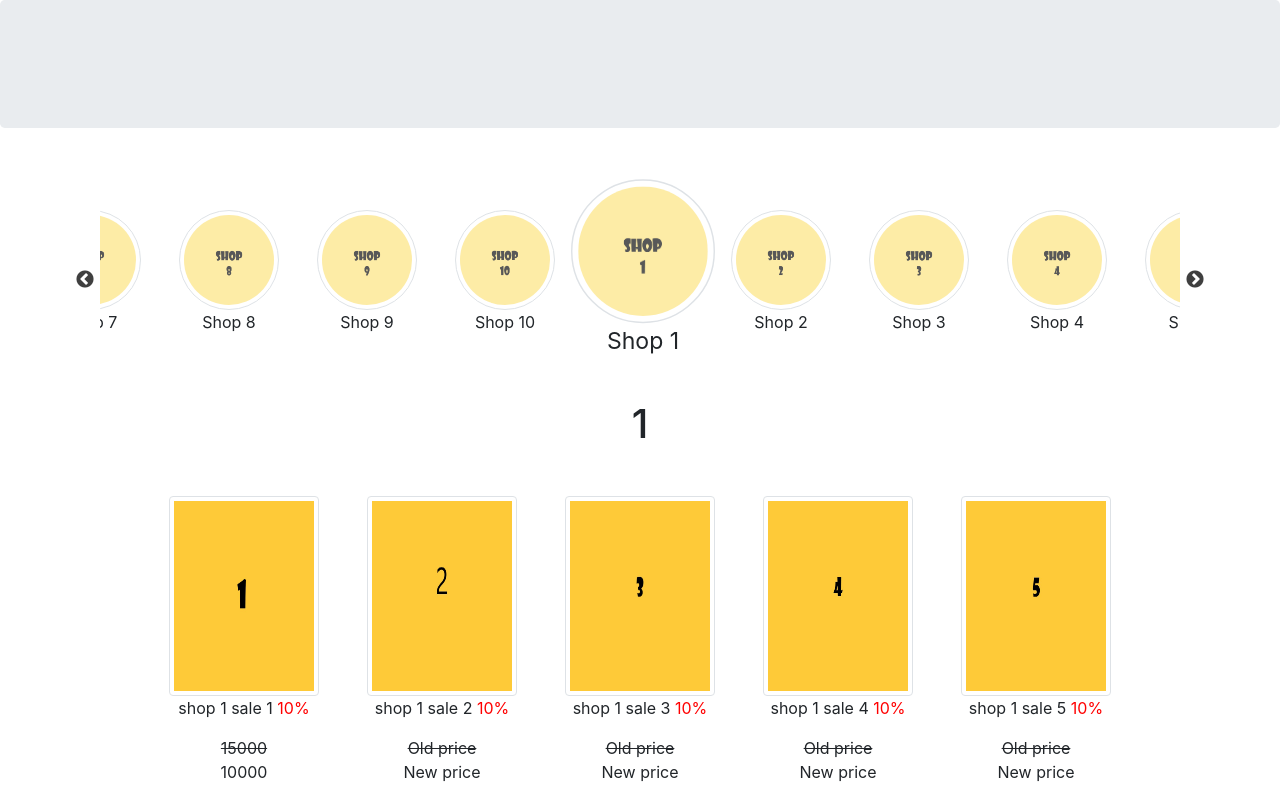
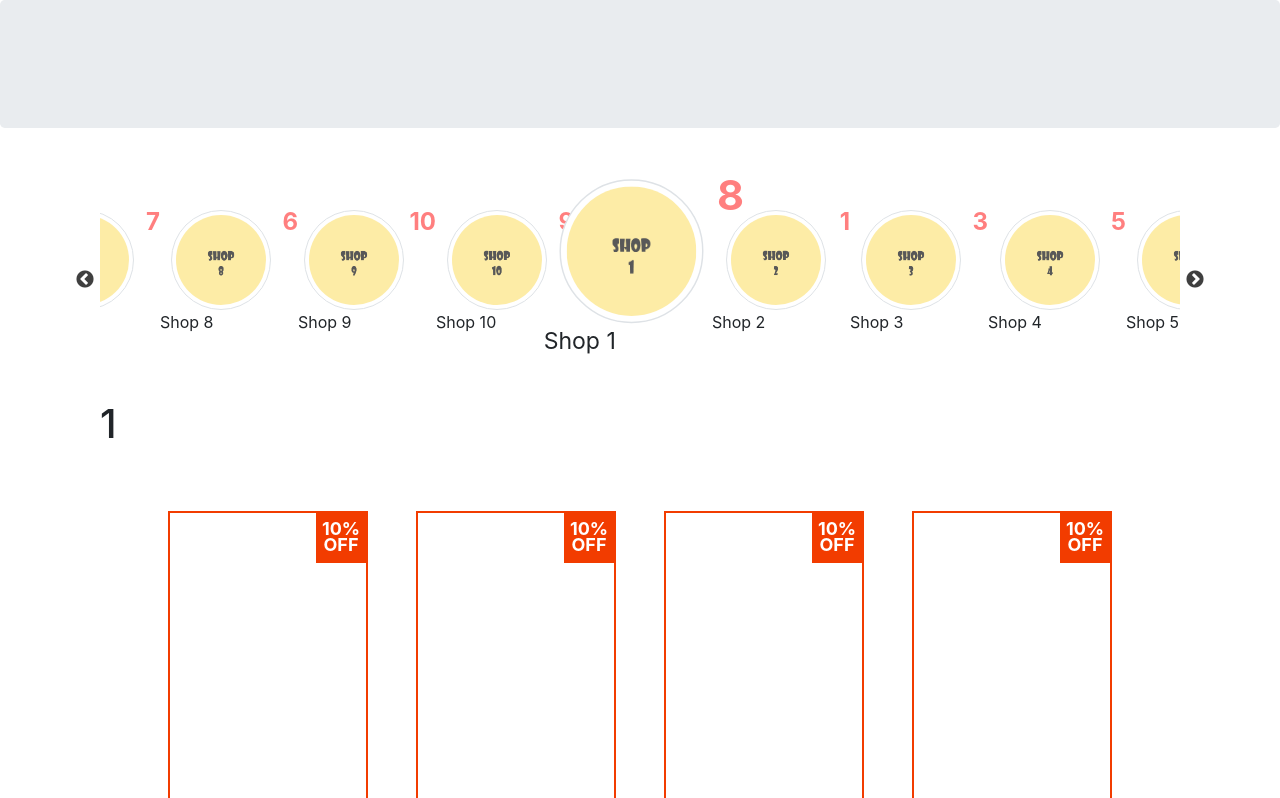
Before and after one commit to nukymargy/saleroom, a React (Create React App) app: page /1 in a window 1280 px wide. Shown: the top 798 px of the page. Built offline with nearby package versions, Linux system fonts and the light colour scheme.

Commit message:
added modal

```diff
--- a/package.json
+++ b/package.json
@@ -9,6 +9,7 @@
     "pure-react-carousel": "^1.20.0",
     "react": "^16.8.6",
     "react-dom": "^16.8.6",
+    "react-modal": "^3.8.1",
     "react-responsive-carousel": "^3.1.49",
     "react-router-dom": "^5.0.1",
     "react-scripts": "3.0.0",
--- a/src/App.css
+++ b/src/App.css
@@ -1,27 +1,9 @@
-.App {
-    text-align: center;
+body{
+    font-family: 'Roboto', sans-serif;
 }
 
-.App-logo {
-    animation: App-logo-spin infinite 20s linear;
-    height: 40vmin;
-    pointer-events: none;
-}
 
-.App-header {
-    background-color: #282c34;
-    min-height: 100vh;
-    display: flex;
-    flex-direction: column;
-    align-items: center;
-    justify-content: center;
-    font-size: calc(10px + 2vmin);
-
-}
-
-.App-link {
-    color: #61dafb;
-}
+/*Carousel*/
 
 @keyframes App-logo-spin {
     from {
--- a/src/components/Carousel.js
+++ b/src/components/Carousel.js
@@ -27,14 +27,15 @@ export function Carousel(props) {
                 initialSlide={selectedIndex}
                 afterChange={onSelectedIndexChange}
             >
-
-                {shops.map(shop => (
+                {shops.map(shop =>
                     <div key={shop.id}>
+                        <div className="close" style={{color: 'red'}}>
+                            <span aria-hidden="true">{shop.count}</span>
+                        </div>
                         <img className="img-thumbnail" alt="shop logo" style={logoStyle} src={shop.logo}/>
                         <p>{shop.name}</p>
                     </div>
-
-                ))}
+                )}
             </Slider>
         </div>
     )
--- a/src/components/Footer.js
+++ b/src/components/Footer.js
@@ -1,9 +1,9 @@
 import React from "react";
+import {SaleCarousel} from "./SaleCarousel";
 
 export class Footer extends React.Component{
     render() {
         return (<div className=" row jumbotron mb-0">
-
         </div>)
     }
 }
--- a/src/components/Sale.js
+++ b/src/components/Sale.js
@@ -1,9 +1,41 @@
 import React from "react";
 import styled from 'styled-components'
 
-const ThumbImg = styled.img`
-    height: 200px;
-    width: 150px
+export const Img = styled.div`
+    width: 200px;
+    height: 300px;
+    border: 2px solid #f23c00;
+    position: relative;
+    margin-top: 15px;
+`;
+
+const Off = styled.div`
+    position: absolute;
+    right: 0px;
+    line-height: 0;
+    text-align: center;
+    color: white;
+    width: 50px;
+    height: 50px;
+    background-color: #f23c00;
+    font-weight: bold;
+    font-size: 18px;
+`;
+
+export const Price = styled.p`
+    font-weight: bold;
+    font-size: 13px;
+`;
+
+export const NewPrice = styled(Price)`
+    font-size: 16px;
+    color: #f23c00;
+`;
+
+export const SaleName = styled.p`
+    margin-top: 10px;
+    color: #605a58;
+    font-size: 12px;
 `;
 
 export class Sale extends React.Component {
@@ -12,10 +44,17 @@ export class Sale extends React.Component {
     render() {
         return (
             <div>
-                <ThumbImg className="img-thumbnail" src={this.props.img}/>
-                <p>{this.props.name} <span style={{color: 'red'}}>{this.props.salePercent}%</span></p>
-                <del>{this.props.oldPrice}</del>
-                <p>{this.props.newPrice}</p>
+                <Img>
+                    <Off>
+                        <p className="mt-3">{this.props.salePercent}%</p>
+                        <p>OFF</p>
+                    </Off>
+                </Img>
+                <div style={{lineHeight: '5px'}}>
+                    <SaleName>{this.props.name}</SaleName>
+                    <Price>{this.props.oldPrice}֏</Price>
+                    <NewPrice>NOW {this.props.newPrice}֏</NewPrice>
+                </div>
             </div>
         )
     }
--- /dev/null
+++ b/src/components/SaleCarousel.js
@@ -0,0 +1,46 @@
+import React from "react";
+import Slider from "react-slick";
+import "slick-carousel/slick/slick-theme.css";
+import "slick-carousel/slick/slick.css";
+import sale1 from "../assets/saleImages/s3.jpg";
+import sale2 from "../assets/saleImages/s4.jpg";
+import sale3 from "../assets/saleImages/s5.jpg";
+import sale4 from "../assets/saleImages/s6.jpg";
+
+const sales = [sale1, sale2, sale3, sale4];
+
+export function SaleCarousel(props) {
+
+    return (
+        <div className="container">
+            <Slider
+                dots={true}
+                dotsClass="slick-dots slick-thumb"
+                infinite={true}
+                speed={500}
+                slidesToShow={1}
+                slidesToScroll={1}
+                adaptiveHeight={true}
+                customPaging={(i) => (
+                    <a>
+                        {/*<img src={sales[i]}/>*/}
+                    </a>
+                )}
+            >
+                <div>
+                    <img className="mx-auto" src={sale1}/>
+                </div>
+                <div>
+                    <img className="mx-auto" src={sale2}/>
+                </div>
+                <div>
+                    <img className="mx-auto" src={sale3}/>
+                </div>
+                <div>
+                    <img  className="mx-auto" src={sale4}/>
+                </div>
+            </Slider>
+        </div>
+    )
+
+}
--- /dev/null
+++ b/src/components/SaleInfo.js
@@ -0,0 +1,60 @@
+import React from "react";
+import Modal from 'react-modal';
+import {withRouter} from "react-router-dom";
+import {SaleCarousel} from "./SaleCarousel";
+
+const customStyles = {
+    content: {
+        top: '50%',
+        left: '50%',
+        right: 'auto',
+        bottom: 'auto',
+        marginRight: '-50%',
+        transform: 'translate(-50%, -50%)'
+    }
+};
+
+Modal.setAppElement('#root');
+
+class SaleInfo extends React.Component {
+    constructor(props) {
+        super(props);
+
+        this.afterOpenModal = this.afterOpenModal.bind(this);
+
+    }
+
+    afterOpenModal() {
+        this.subtitle.style.color = '#f00';
+    }
+
+    render() {
+        console.log(this.props);
+
+        return (
+
+                <Modal
+                    isOpen={this.props.isOpen}
+                    onAfterOpen={this.afterOpenModal}
+                    onRequestClose={this.props.closeModal}
+                    style={customStyles}
+                    contentLabel="Example Modal"
+                >
+                    <button onClick={this.props.closeModal} type="button" className="close" aria-label="Close">
+                        <span aria-hidden="true">&times;</span>
+                    </button>
+                    <h2 ref={subtitle => this.subtitle = subtitle} className="text-center">{this.props.name}</h2>
+                    <div className="row">
+                    <SaleCarousel/>
+                    <p className="">{this.props.oldPrice}</p>
+                    </div>
+
+
+                </Modal>
+
+
+        )
+    }
+}
+
+export default withRouter(SaleInfo);
--- a/src/components/SaleList.js
+++ b/src/components/SaleList.js
@@ -1,16 +1,23 @@
 import React from "react";
 import {Sale} from "./Sale";
+import SaleInfo from "./SaleInfo";
+import {useState} from "react";
+
 
 export function SaleList(props) {
 
+    const [modalIsOpen, setModal] = useState(false);
+    const [sale, setSale] = useState([]);
+
     const sales = props.sales;
+    const openModal = (sale) =>{ setModal(true); setSale(sale)};
+    const closeModal = () => setModal(false);
 
-    return (
+    return (<>
         <div className="row justify-content-center">
             {sales.map(sale => (
-                <div key={sale.id} className="px-4">
+                <div key={sale.id} className="px-4" onClick={()=> openModal(sale)}>
                     <Sale
-                        img={sale.img}
                         name={sale.name}
                         oldPrice={sale.oldPrice}
                         newPrice={sale.newPrice}
@@ -18,6 +25,17 @@ export function SaleList(props) {
                     />
                 </div>
             ))}
+
         </div>
+            <SaleInfo
+                name={sale.name}
+                oldPrice={sale.oldPrice}
+                newPrice={sale.newPrice}
+                salePercent={sale.salePercent}
+                img={sale.img}
+                isOpen={modalIsOpen}
+                closeModal={closeModal}
+            />
+        </>
     )
 }
--- a/src/components/Shop.js
+++ b/src/components/Shop.js
@@ -13,87 +13,94 @@ import {SaleList} from "./SaleList";
 
 function getSales(shopId) {
     return [
-        {id: 1, name: `shop ${shopId} sale 1`, img: sale1, oldPrice: 15000, newPrice: 10000, salePercent: 10},
+        {
+            id: 1,
+            name: `shop ${shopId} sale 1`,
+            img: sale1, oldPrice: 15000,
+            newPrice: 10000,
+            salePercent: 10
+        },
         {
             id: 2,
             name: `shop ${shopId} sale 2`,
             img: sale2,
-            oldPrice: 'Old price',
-            newPrice: 'New price',
+            oldPrice: 15000,
+            newPrice: 13000,
             salePercent: 10
         },
         {
             id: 3,
             name: `shop ${shopId} sale 3`,
             img: sale3,
-            oldPrice: 'Old price',
-            newPrice: 'New price',
+            oldPrice: 15000,
+            newPrice: 13000,
             salePercent: 10
         },
         {
             id: 4,
             name: `shop ${shopId} sale 4`,
             img: sale4,
-            oldPrice: 'Old price',
-            newPrice: 'New price',
+            oldPrice: 15000,
+            newPrice: 13000,
             salePercent: 10
         },
         {
             id: 5,
             name: `shop ${shopId} sale 5`,
             img: sale5,
-            oldPrice: 'Old price',
-            newPrice: 'New price',
+            oldPrice: 15000,
+            newPrice: 13000,
             salePercent: 10
         },
         {
             id: 6,
             name: `shop ${shopId} sale 6`,
             img: sale6,
-            oldPrice: 'Old price',
-            newPrice: 'New price',
+            oldPrice: 15000,
+            newPrice: 13000,
             salePercent: 10
         },
         {
             id: 7,
             name: `shop ${shopId} sale 7`,
             img: sale7,
-            oldPrice: 'Old price',
-            newPrice: 'New price',
+            oldPrice: 15000,
+            newPrice: 13000,
             salePercent: 10
         },
         {
             id: 8,
             name: `shop ${shopId} sale 8`,
             img: sale8,
-            oldPrice: 'Old price',
-            newPrice: 'New price',
+            oldPrice: 15000,
+            newPrice: 13000,
             salePercent: 10
         },
         {
             id: 9,
             name: `shop ${shopId} sale 9`,
             img: sale9,
-            oldPrice: 'Old price',
-            newPrice: 'New price',
+            oldPrice: 15000,
+            newPrice: 13000,
             salePercent: 10
         },
         {
             id: 10,
             name: `shop ${shopId} sale 10`,
             img: sale10,
-            oldPrice: 'Old price',
-            newPrice: 'New price',
+            oldPrice: 15000,
+            newPrice: 13000,
             salePercent: 10
         }
     ];
 }
 
+
 export function Shop(props) {
     const [sales, setSales] = useState([]);
 
     useEffect(() => {
-        const sales = getSales(props.id);
+        const sales = getSales(props.id, props.count);
         setSales(sales);
     }, [props.id]);
 
--- a/src/components/ShopList.js
+++ b/src/components/ShopList.js
@@ -1,54 +1,84 @@
-// import 'pure-react-carousel/dist/react-carousel.es.css';
 import React from "react";
 import {withRouter} from "react-router-dom";
 import logos from '../assets/shopLogos'
 import {Carousel} from "./Carousel";
 import {Shop} from "./Shop";
 
-const shopList = [
-    {id: 1, name: 'Shop 1'},
-    {id: 2, name: 'Shop 2'},
-    {id: 3, name: 'Shop 3'},
-    {id: 4, name: 'Shop 4'},
-    {id: 5, name: 'Shop 5'},
-    {id: 6, name: 'Shop 6'},
-    {id: 7, name: 'Shop 7'},
-    {id: 8, name: 'Shop 8'},
-    {id: 9, name: 'Shop 9'},
-    {id: 10, name: 'Shop 10'}
+const list = [
+    {id: 1, name: 'Shop 1', count: 8},
+    {id: 2, name: 'Shop 2', count: 1},
+    {id: 3, name: 'Shop 3', count: 3},
+    {id: 4, name: 'Shop 4', count: 5},
+    {id: 5, name: 'Shop 5', count: 8},
+    {id: 6, name: 'Shop 6', count: 7},
+    {id: 7, name: 'Shop 7', count: 0},
+    {id: 8, name: 'Shop 8', count: 6},
+    {id: 9, name: 'Shop 9', count: 10},
+    {id: 10, name: 'Shop 10', count: 9}
 ];
 
-shopList.forEach(shop => shop.logo = logos[shop.id]);
+const shops = list
+    .filter(shop => shop.count)
+    .map(shop => ({...shop, logo: logos[shop.id]}));
+
+
 
 class ShopList extends React.Component {
     constructor(props) {
         super(props);
-
+        this.state = {shops: null};
         this.handleSelectedIndexChange = this.handleSelectedIndexChange.bind(this);
     }
 
     handleSelectedIndexChange(index) {
-        const selectedShopId = shopList[index].id;
-        this.props.history.push(`/${selectedShopId}`);
+        const selectedShopId = shops[index].id;
+        this.navigate(selectedShopId);
+    }
+
+    componentDidMount() {
+        setTimeout(() => {
+            this.setState(
+                {shops},
+                () => this.initRouting()
+            );
+        }, 100);
     }
 
     render() {
-        const selectedShopId = +this.props.match.params.selectedShopId;
-        const selectedIndex = shopList.findIndex(shop => shop.id === selectedShopId);
+        const shops = this.state.shops;
+        const selectedShopParam = this.props.match.params.selectedShopId;
+
+        if (!selectedShopParam || !shops) {
+            return null;
+        }
+
+        const selectedIndex = shops.findIndex(shop => shop.id === +selectedShopParam);
 
         return (
             <div>
                 <Carousel
-                    shops={shopList}
+                    shops={shops}
                     selectedIndex={selectedIndex}
                     onSelectedIndexChange={this.handleSelectedIndexChange}
                 />
 
-                <Shop id={selectedShopId}/>
+                <Shop id={+selectedShopParam}/>
 
             </div>
         );
     }
+
+    navigate(shopId) {
+        this.props.history.push(`/${shopId}`);
+    }
+
+    initRouting() {
+        const selectedShopParam = this.props.match.params.selectedShopId;
+
+        if (selectedShopParam == null) {
+            this.navigate(this.state.shops[0].id);
+        }
+    }
 }
 
 export default withRouter(ShopList);
--- a/src/index.js
+++ b/src/index.js
@@ -6,7 +6,7 @@ import './index.css';
 
 ReactDOM.render(
     <BrowserRouter>
-        <Route exact path="/:selectedShopId" component={App}/>
+        <Route exact path="/:selectedShopId?/:selectedSaleId?" component={App}/>
     </BrowserRouter>,
     document.getElementById('root')
 );
```
Also changed, not shown: 1 other file (tests, documents, lock files or other folders).
